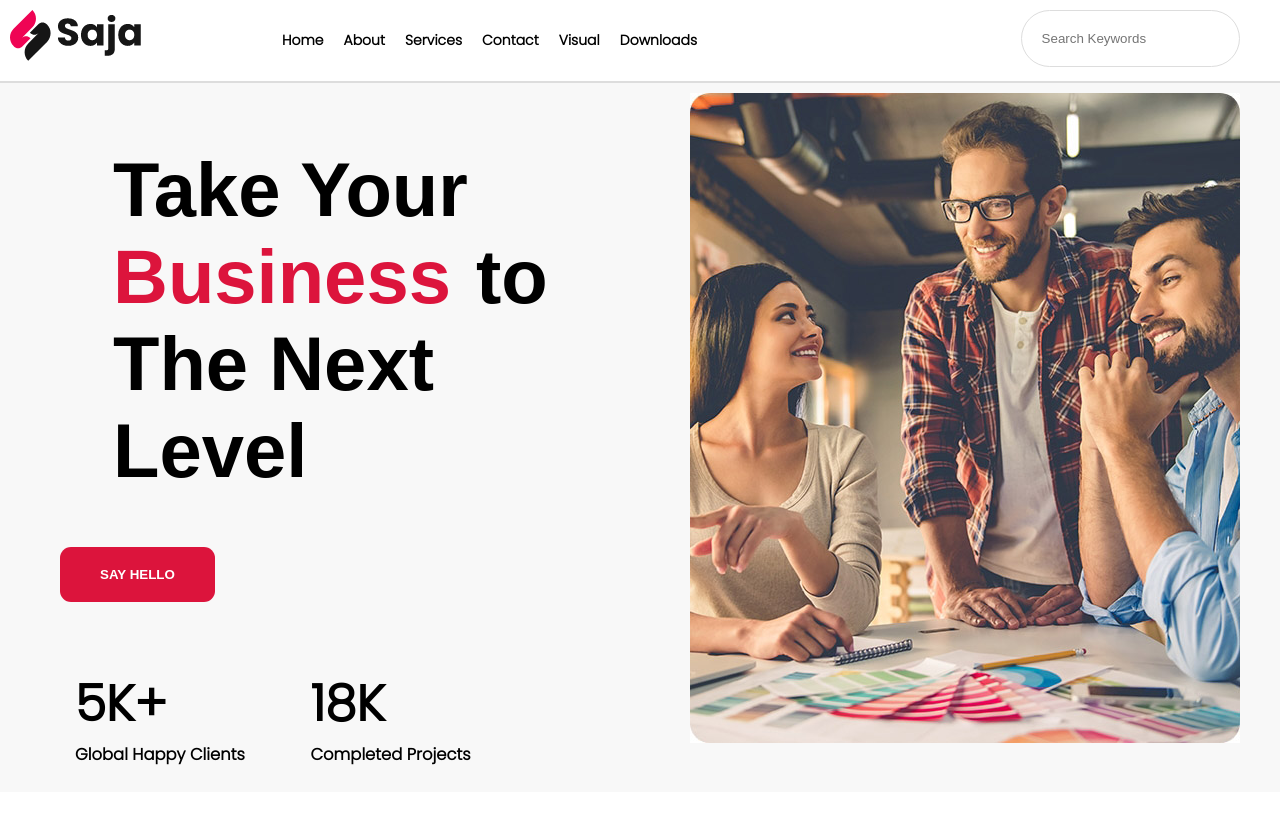
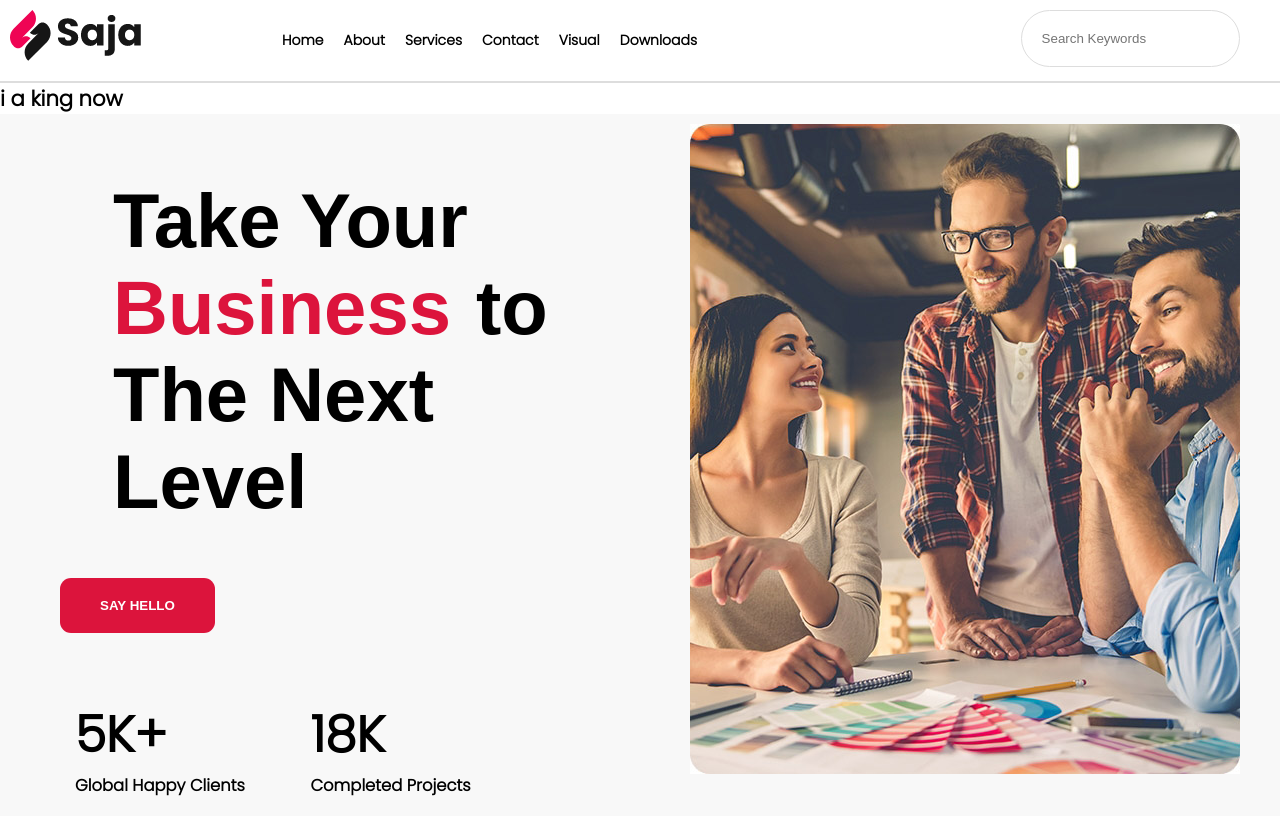
Before and after one commit to ashaansojib/web-projects, a plain HTML site: page index.html in a window 1280 px wide. Shown: the top 816 px of the page. Drawn offline with Linux system fonts and the light colour scheme; some icons are missing.

Commit message:
shop pc work

```diff
--- a/index.html
+++ b/index.html
@@ -28,6 +28,7 @@
             <input placeholder="Search Keywords" class="top-src" type="text">
         </div>
    </div>
+    <h2>i a king now</h2>
    <section class="middle-container">
        <div class="dec-text">
             <h1>Take Your <span style="color: crimson;padding-right: 25px;">Business</span>to The Next Level</h1>
```
